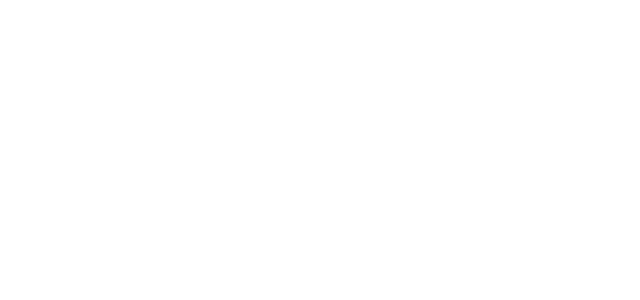
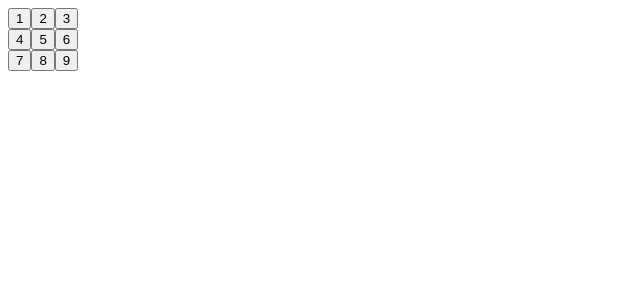
Before and after one commit to uc02/TicTacToe_in_React, a React (Vite) app: page / in a window 1280 px wide. Shown: the top 300 px of the page, without its empty margins (0-640 px from the left). Built offline with nearby package versions, Linux system fonts and the light colour scheme.

Commit message:
second commit

```diff
--- a/src/App.jsx
+++ b/src/App.jsx
@@ -1,4 +1,6 @@
-
+function Square({ value }){
+  return <button className="square">{value}</button>;
+}
 
 
 function App() {
@@ -6,7 +8,21 @@
 
   return (
     <>
-
+      <div className="board-row">
+        <Square value="1"/>
+        <Square value="2"/>
+        <Square value="3"/>
+      </div>
+      <div className="board-row">
+        <Square value="4"/>
+        <Square value="5"/>
+        <Square value="6"/>
+      </div>
+      <div className="board-row">
+        <Square value="7"/>
+        <Square value="8"/>
+        <Square value="9"/>
+      </div>
     </>
   )
 }
```
